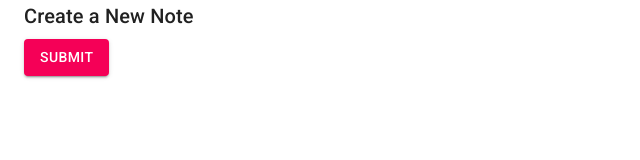
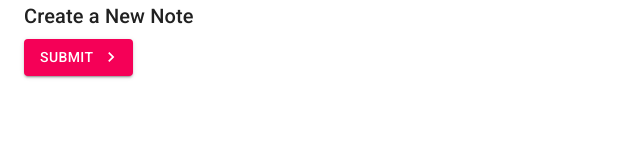
Before and after one commit to Fajar-Islami/latihan-material-ui, a React (Create React App) app: page /create in a window 1280 px wide. Shown: the top 160 px of the page, without its empty margins (0-640 px from the left). Built offline with nearby package versions, Linux system fonts and the light colour scheme.

Commit message:
video 4 - icons

```diff
--- a/package.json
+++ b/package.json
@@ -4,6 +4,7 @@
   "private": true,
   "dependencies": {
     "@material-ui/core": "^4.11.3",
+    "@material-ui/icons": "^4.11.2",
     "@testing-library/jest-dom": "^5.11.9",
     "@testing-library/react": "^11.2.5",
     "@testing-library/user-event": "^12.8.3",
--- a/src/pages/Create.js
+++ b/src/pages/Create.js
@@ -2,6 +2,7 @@ import React from "react";
 import Typography from "@material-ui/core/Typography";
 import Button from "@material-ui/core/Button";
 import Container from "@material-ui/core/Container";
+import KeyboardArrowRightOutlinedIcon from "@material-ui/icons/KeyboardArrowRightOutlined";
 
 export default function Create() {
   return (
@@ -10,20 +11,15 @@ export default function Create() {
         Create a New Note
       </Typography>
 
-      <Button type='submit' color='secondary' variant='contained' onClick={() => console.log("click button")}>
+      <Button
+        type='submit'
+        color='secondary'
+        variant='contained'
+        onClick={() => console.log("click button")}
+        endIcon={<KeyboardArrowRightOutlinedIcon />}
+      >
         Submit
       </Button>
-
-      {/* <Button type='submit'>Submit</Button>
-      <Button type='submit' color='secondary' variant='outlined'>
-        Submit
-      </Button>
-
-      <ButtonGroup color='secondary' variant='contained'>
-        <Button>One</Button>
-        <Button>Two</Button>
-        <Button>Three</Button>
-      </ButtonGroup> */}
     </Container>
   );
 }
```
Also changed, not shown: 1 other file (tests, documents, lock files or other folders).
